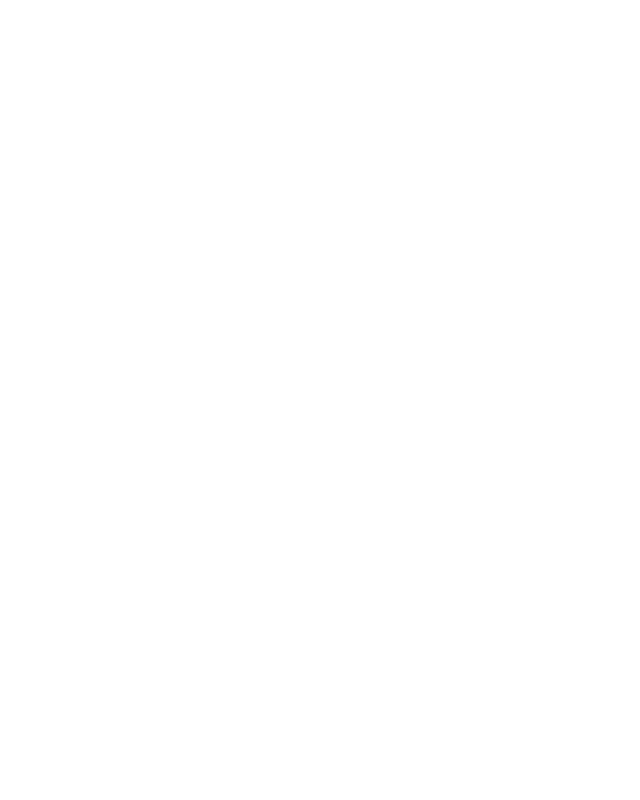
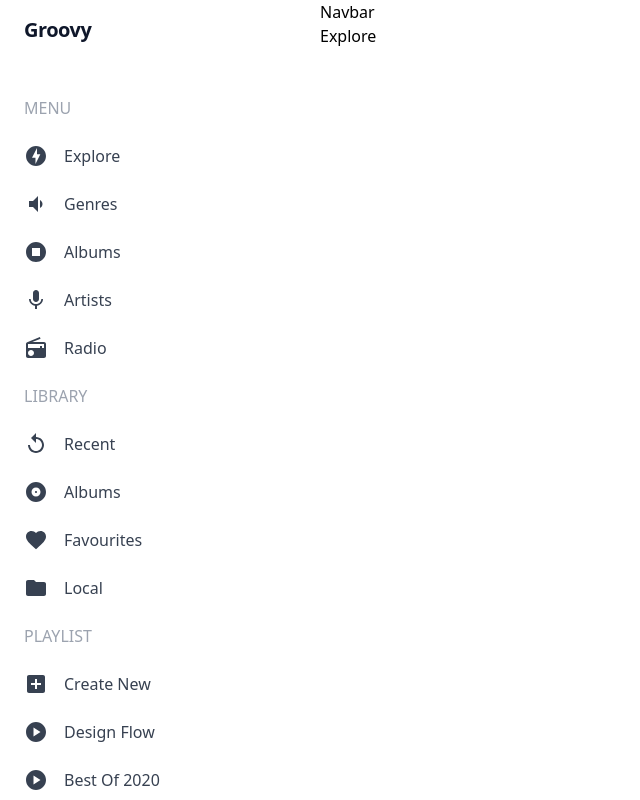
Before and after one commit to Aman-Mandal/groovy, a Next.js app: page / in a window 1280 px wide. Shown: the whole page, without its empty margins (0-640 px from the left). Built offline with nearby package versions, Linux system fonts and the light colour scheme.

Commit message:
basic sidebar layout

```diff
--- /dev/null
+++ b/components/Explore/Explore.jsx
@@ -0,0 +1,9 @@
+import React from 'react'
+
+const Explore = () => {
+  return (
+    <div>Explore</div>
+  )
+}
+
+export default Explore
--- a/components/Sidebar/Sidebar.jsx
+++ b/components/Sidebar/Sidebar.jsx
@@ -1,7 +1,36 @@
 import { links } from "../../data/data";
+import { useStateContext } from "../../contexts/ContextProvider";
+import Link from "next/link";
 
 const Sidebar = () => {
-  return <div>Sidebar</div>;
+  const { activeMenu, setActiveMenu } = useStateContext();
+
+  return (
+    <div className="ml-3 h-screen overflow-auto pb-10 ">
+      {activeMenu && (
+        <>
+          <div className="flex justify-between items-center items-center gap-3 ml-3 mt-4 flex text-xl font-extrabold tracking-tight text-slate-900">
+            <Link href="/">Groovy</Link>
+          </div>
+
+          <div className="mt-10">
+            {links.map((item) => (
+              <div key={item.title} className="flex flex-col">
+                <p className="text-gray-400 m-3 uppercase">{item.title}</p>
+                {item.links.map((link) => (
+                  <Link href={`/${link.name}Page`} key={link.name}>
+                    <div className="flex items-center gap-4 pl-3 py-3 rounded-lg text-md text-gray-700">
+                      {link.icon}
+                      <span className="capitalize">{link.name}</span>
+                    </div>
+                  </Link>
+                ))}
+              </div>
+            ))}
+          </div>
+        </>
+      )}
+    </div>
+  );
 };
-
 export default Sidebar;
--- a/data/data.js
+++ b/data/data.js
@@ -38,7 +38,7 @@
   },
 
   {
-    title: "Libray",
+    title: "Library",
     links: [
       {
         name: "Recent",
--- a/package.json
+++ b/package.json
@@ -15,7 +15,8 @@
     "@mui/material": "^5.10.7",
     "next": "12.3.1",
     "react": "18.2.0",
-    "react-dom": "18.2.0"
+    "react-dom": "18.2.0",
+    "react-router-dom": "^6.4.1"
   },
   "devDependencies": {
     "autoprefixer": "^10.4.12",
--- /dev/null
+++ b/pages/ExplorePage.jsx
@@ -0,0 +1,7 @@
+import Explore from "../components/Explore/Explore";
+
+const ExplorePage = () => {
+  return <Explore />;
+};
+
+export default ExplorePage;
--- /dev/null
+++ b/pages/GenresPage.jsx
@@ -0,0 +1,9 @@
+import React from 'react'
+
+const GenresPage = () => {
+  return (
+    <div>GenresPage</div>
+  )
+}
+
+export default GenresPage
--- a/pages/_app.js
+++ b/pages/_app.js
@@ -1,9 +1,27 @@
-import {ContextProvider} from "../contexts/ContextProvider";
+import { ContextProvider } from "../contexts/ContextProvider";
+import Sidebar from "../components/Sidebar/Sidebar";
+import Navbar from "../components/Navbar/Navbar";
+import "../styles/globals.css";
 
 const MyApp = ({ Component, pageProps }) => {
   return (
     <ContextProvider>
-      <Component {...pageProps} />
+      {/* set active menu */}
+      <div className="flex">
+        <div className="sidebar w-80 fixed">
+          <Sidebar />
+        </div>
+
+        <div className="min-h-screen w-full ml-80">
+          <div className="w-full">
+            <Navbar />
+          </div>
+
+          <div>
+            <Component {...pageProps} />
+          </div>
+        </div>
+      </div>
     </ContextProvider>
   );
 };
--- a/pages/index.js
+++ b/pages/index.js
@@ -1,4 +1,5 @@
 import Head from "next/head";
+import Explore from "../components/Explore/Explore";
 
 export default function Home() {
   return (
@@ -8,6 +9,8 @@
         <meta name="description" content="An opensource music player" />
         <link rel="icon" href="/favicon.ico" />
       </Head>
+
+      <Explore />
     </div>
   );
 }
```
Also changed, not shown: 1 other file (tests, documents, lock files or other folders).
